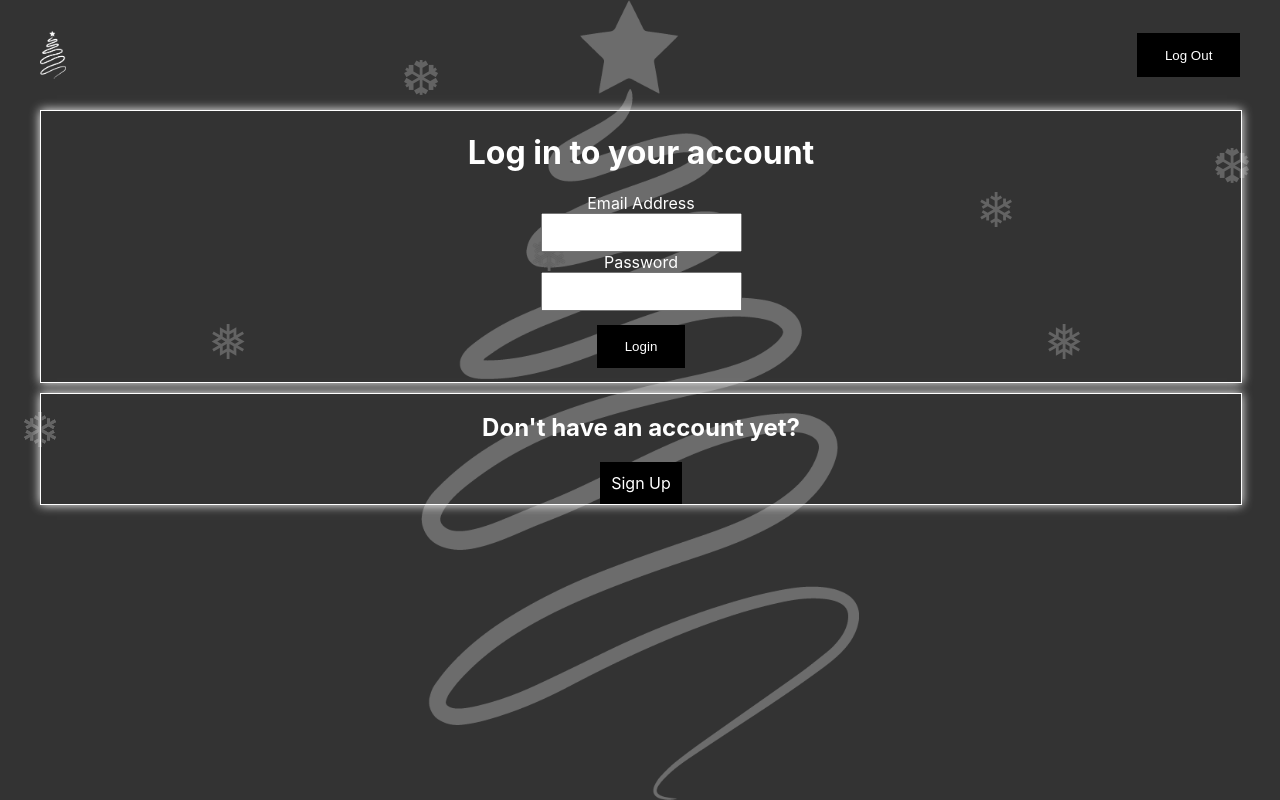
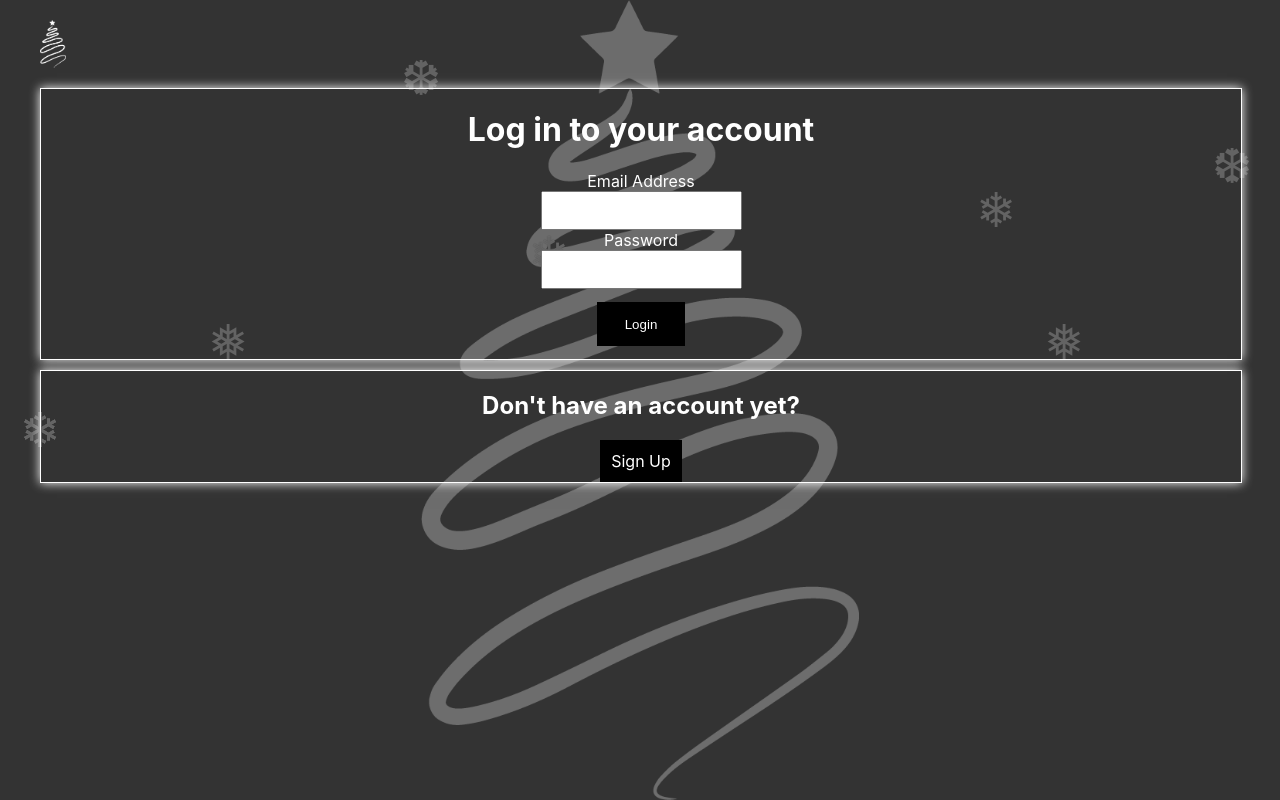
Before and after one commit to Nathanavie/SecretSanta, a React (Create React App) app: page /login in a window 1280 px wide. Built offline with nearby package versions, Linux system fonts and the light colour scheme; no server answers.

Commit message:
Changed uid to auth syntax

```diff
--- a/src/components/Header.js
+++ b/src/components/Header.js
@@ -23,7 +23,8 @@ render() {
       <div className="header-content">
         <img id="headerIcon" src={christmas} alt="christmas Tree Icon" />
         <nav className = {`${this.state.isExpanded ? "is-expanded" : ""}`}>
-          {this.props.uid !== 'no-log' ? <input type="submit" value="Log Out" onClick={() => this.props.logOutUser()} /> : null }
+          {this.props.uid}
+          {this.props.auth !== 'no-log' ? <input type="submit" value="Log Out" onClick={() => this.props.logOutUser()} /> : null }
         </nav>
       </div>
     </header>
```
